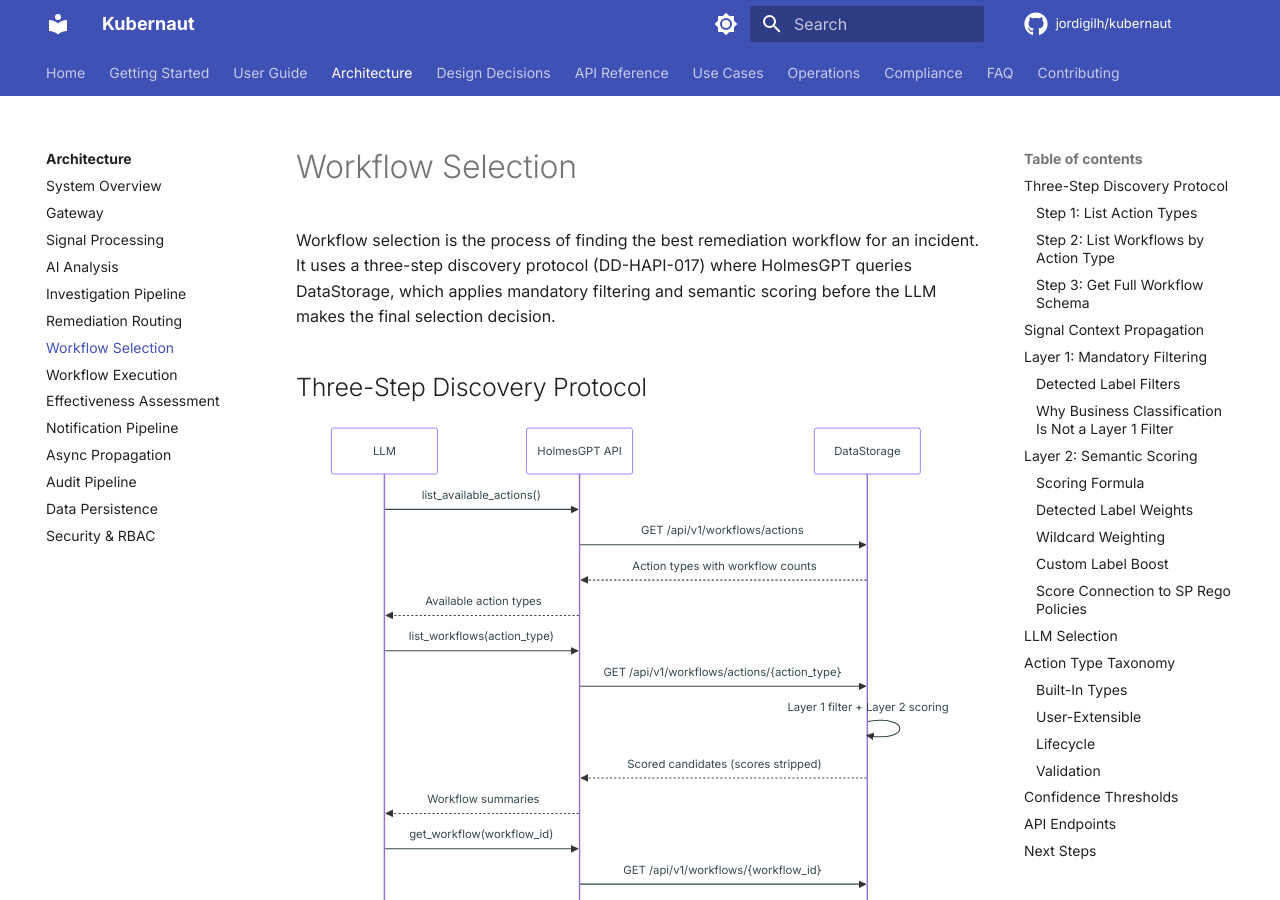
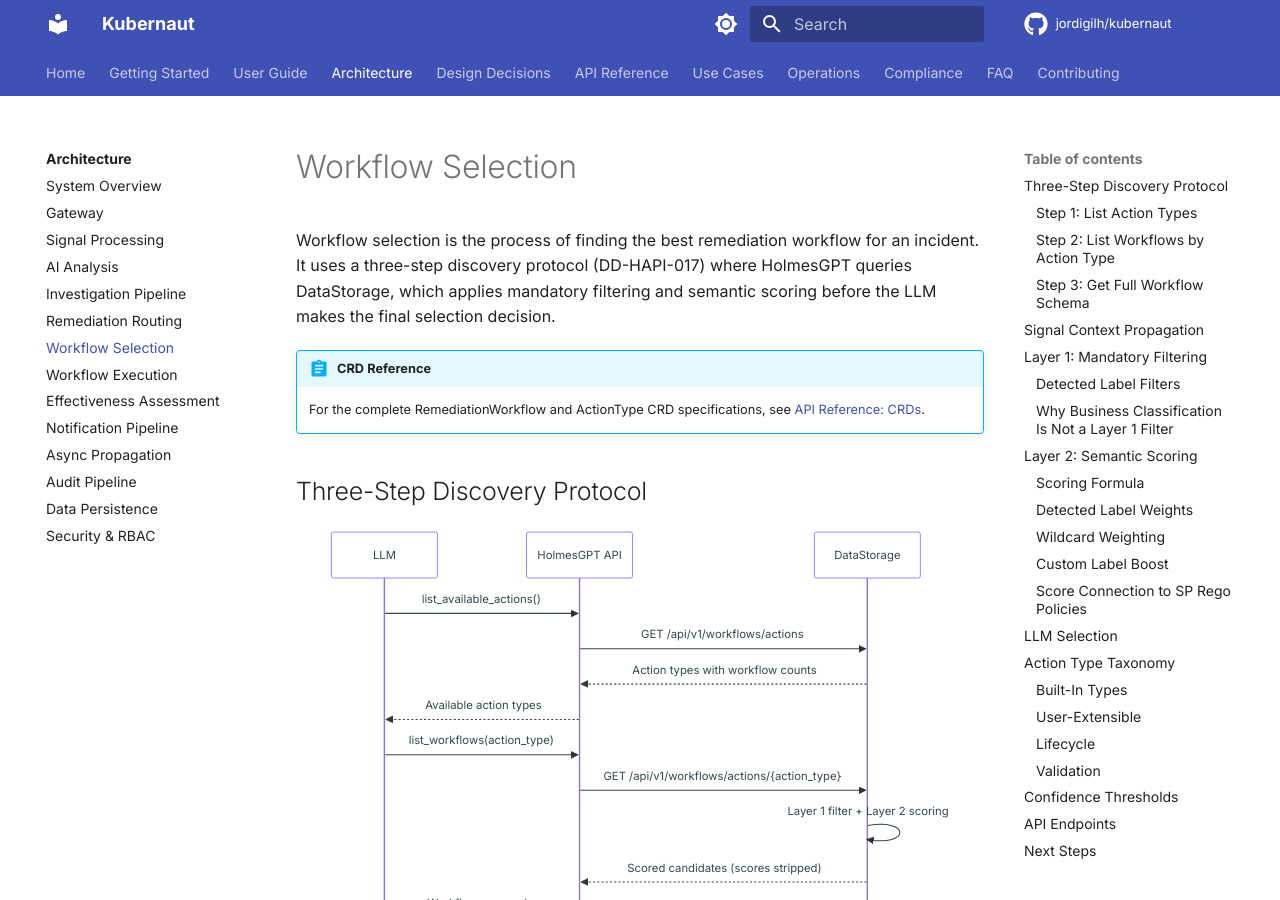
Before and after one commit to jordigilh/kubernaut-docs, an MkDocs documentation site: the page built from docs/architecture/workflow-selection.md, in a window 1280 px wide and 900 px high. Built offline with MkDocs 1.6.1 and Material for MkDocs 9.7.7, drawn with Linux system fonts in a browser that asks for light colours; comment, search, counter and statistics services are not loaded; the version menu is left out.

Commit message:
docs: add CRD reference cross-links to remaining CRD pages
Add "CRD Reference" admonitions to ai-analysis.md (AIAnalysis),
workflow-selection.md (RemediationWorkflow, ActionType), and
approval.md (RemediationApprovalRequest). All 9 CRDs now have
cross-links from their documentation pages to the API reference.

Made-with: Cursor

```diff
--- a/docs/architecture/workflow-selection.md
+++ b/docs/architecture/workflow-selection.md
@@ -1,6 +1,9 @@
 # Workflow Selection
 
 Workflow selection is the process of finding the best remediation workflow for an incident. It uses a three-step discovery protocol (DD-HAPI-017) where HolmesGPT queries DataStorage, which applies mandatory filtering and semantic scoring before the LLM makes the final selection decision.
+
+!!! abstract "CRD Reference"
+    For the complete RemediationWorkflow and ActionType CRD specifications, see [API Reference: CRDs](../api-reference/crds.md#remediationworkflow).
 
 ## Three-Step Discovery Protocol
 
```
Also changed, not shown: docs/architecture/ai-analysis.md (+3 -0 lines), docs/user-guide/approval.md (+3 -0 lines).
